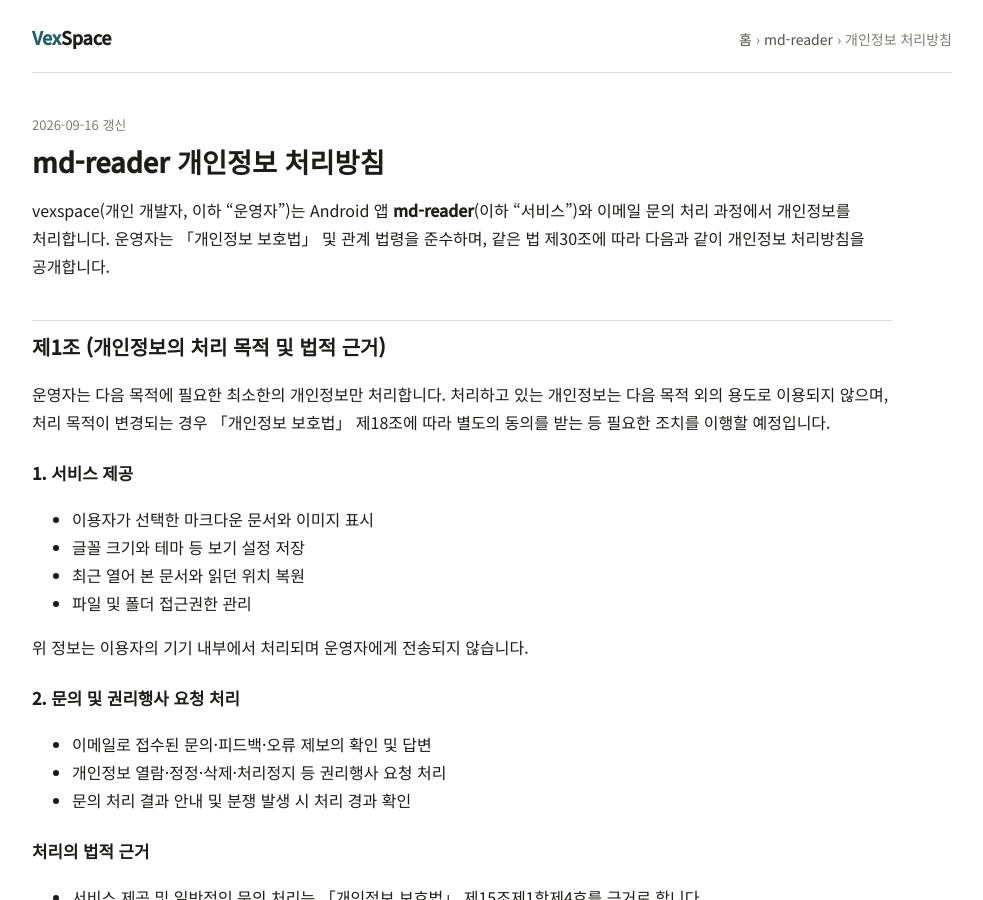
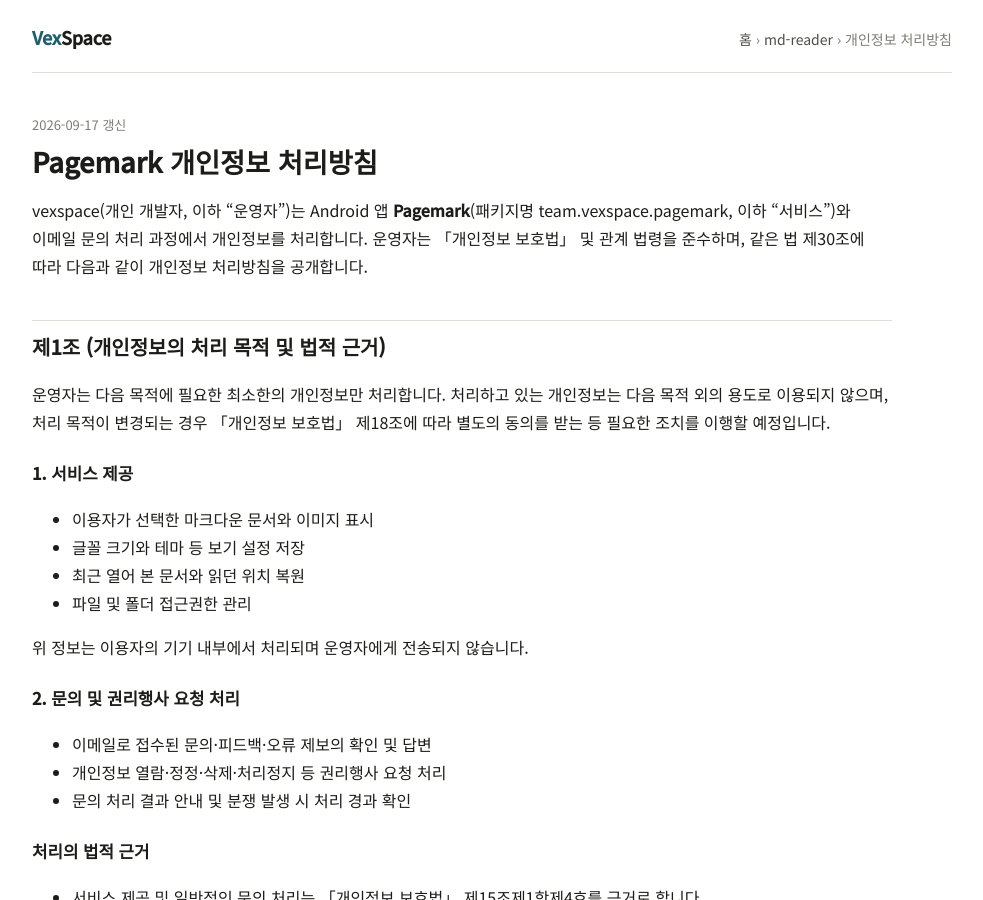
Before and after one commit to vexspace/vexspace.github.io, a Jekyll site: the page built from md-reader/privacy.md, in a window 1280 px wide and 900 px high. Shown: the whole window, without its empty margins (148-1131 px from the left). Built offline with Jekyll 4.4.1, drawn with Linux system fonts in a browser that asks for light colours; some web fonts are replaced; some of the changed text lies outside the part shown.

Commit message:
sync(md-reader): 공개 문서 ← vexspace/md-reader@10a79057

```diff
--- a/md-reader/privacy.md
+++ b/md-reader/privacy.md
@@ -1,16 +1,16 @@
 ---
 layout: doc
 title: 개인정보 처리방침
-description: md-reader 앱과 이메일 문의 처리에서 다루는 개인정보의 항목, 목적, 보유 기간, 국외 이전과 권리 행사 방법
+description: Pagemark 앱과 이메일 문의 처리에서 다루는 개인정보의 항목, 목적, 보유 기간, 국외 이전과 권리 행사 방법
 project: md-reader
 doc: true
-updated: 2026-09-16
+updated: 2026-09-17
 permalink: /md-reader/privacy.html
 ---
 
-# md-reader 개인정보 처리방침
+# Pagemark 개인정보 처리방침
 
-vexspace(개인 개발자, 이하 "운영자")는 Android 앱 **md-reader**(이하 "서비스")와 이메일 문의 처리 과정에서 개인정보를 처리합니다.
+vexspace(개인 개발자, 이하 "운영자")는 Android 앱 **Pagemark**(패키지명 team.vexspace.pagemark, 이하 "서비스")와 이메일 문의 처리 과정에서 개인정보를 처리합니다.
 운영자는 「개인정보 보호법」 및 관계 법령을 준수하며, 같은 법 제30조에 따라 다음과 같이 개인정보 처리방침을 공개합니다.
 
 ## 제1조 (개인정보의 처리 목적 및 법적 근거)
@@ -182,7 +182,7 @@ vexspace(개인 개발자, 이하 "운영자")는 Android 앱 **md-reader**(이
 운영자는 개인정보 처리에 관한 업무와 정보주체의 불만 처리 및 피해구제를 담당하는 개인정보 보호책임자를 다음과 같이 지정합니다.
 
 - 개인정보 보호책임자: 송용욱
-- 역할: md-reader 운영자
+- 역할: Pagemark 운영자
 - 이메일: [vexspace.io@gmail.com](mailto:vexspace.io@gmail.com)
 
 정보주체는 개인정보 처리, 권리행사, 불만 또는 피해구제에 관하여 개인정보 보호책임자에게 문의할 수 있습니다.
```
